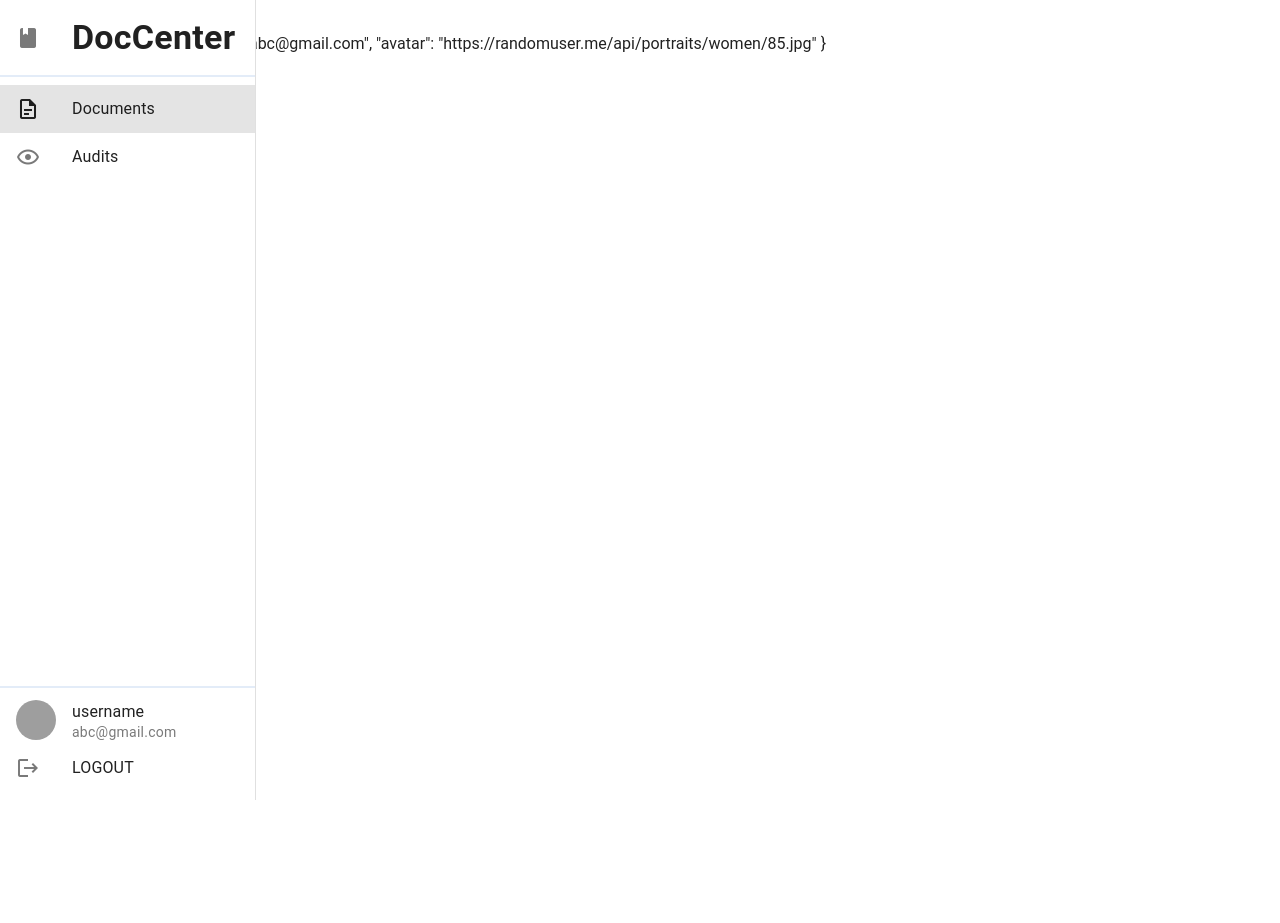
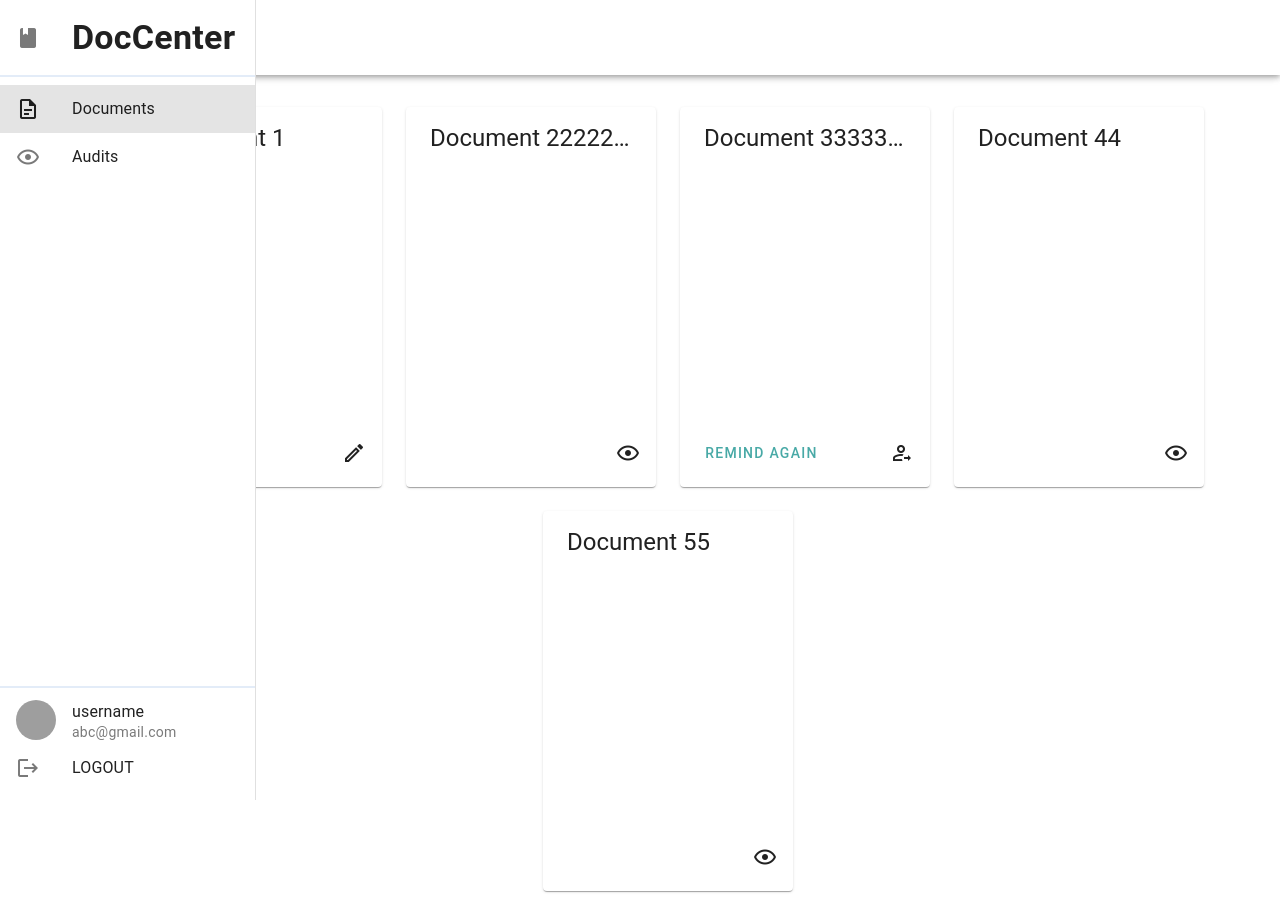
Before and after one commit to NYCU-CloudNativeTeam/DocumentSystem, a Vue app in the folder frontend/: page / in a window 1280 px wide. Before the commit the page ends 864 px from the top, so only its background shows below. Built offline with nearby package versions, Linux system fonts and the light colour scheme; grey boxes are pictures that could not be loaded.

Commit message:
feat: finish most of the design for the home view

```diff
--- a/frontend/src/views/HomeView.vue
+++ b/frontend/src/views/HomeView.vue
@@ -1,11 +1,86 @@
-<script setup lang="ts">
-import { useUserStore } from '@/stores/user'
-
-const userStore = useUserStore()
-</script>
+<script setup lang="ts"></script>
 
 <template>
-  <main>
-    {{ userStore.user }}
-  </main>
+  <v-main>
+    <v-app-bar height="75">
+      <v-btn class="ml-4">NEW DOCUMENT</v-btn>
+      <!--
+      <v-spacer></v-spacer>
+      <v-select
+        :items="sortOptions"
+        label="Sort by"
+        v-model="sort"
+        filled
+        class="ma-4"
+        style="width: 8rem"
+      >
+      </v-select>
+      -->
+    </v-app-bar>
+    <v-row class="d-flex justify-center">
+      <v-card
+        class="ma-3 pa-2 d-flex flex-column"
+        v-for="document in documents"
+        :key="document.uid"
+        width="250"
+        min-height="380"
+        @click="console.log('hi')"
+      >
+        <v-card-title>
+          <p class="text-h5 text--primary text-truncate">{{ document.name }}</p>
+        </v-card-title>
+        <v-card-text> </v-card-text>
+        <v-card-actions>
+          <v-btn color="secondary" v-if="document.status == 3">REMIND AGAIN</v-btn>
+          <v-spacer></v-spacer>
+          <v-icon v-if="document.status == 1">mdi-pencil-outline</v-icon>
+          <v-icon v-if="document.status == 2">mdi-eye-outline</v-icon>
+          <v-icon v-if="document.status == 3">mdi-account-arrow-right-outline</v-icon>
+        </v-card-actions>
+      </v-card>
+    </v-row>
+  </v-main>
 </template>
+
+<script lang="ts">
+export default {
+  data() {
+    return {
+      sort: null,
+      sortOptions: ['Newest', 'Oldest', 'Popular'],
+      documents: [
+        {
+          uid: '1',
+          name: 'Document 1',
+          status: 1,
+          reveal: false
+        },
+        {
+          uid: '2',
+          name: 'Document 2222222',
+          status: 2,
+          reveal: false
+        },
+        {
+          uid: '3',
+          name: 'Document 333333333333',
+          status: 3,
+          reveal: false
+        },
+        {
+          uid: '4',
+          name: 'Document 44',
+          status: 2,
+          reveal: false
+        },
+        {
+          uid: '5',
+          name: 'Document 55',
+          status: 2,
+          reveal: false
+        }
+      ]
+    }
+  }
+}
+</script>
```
